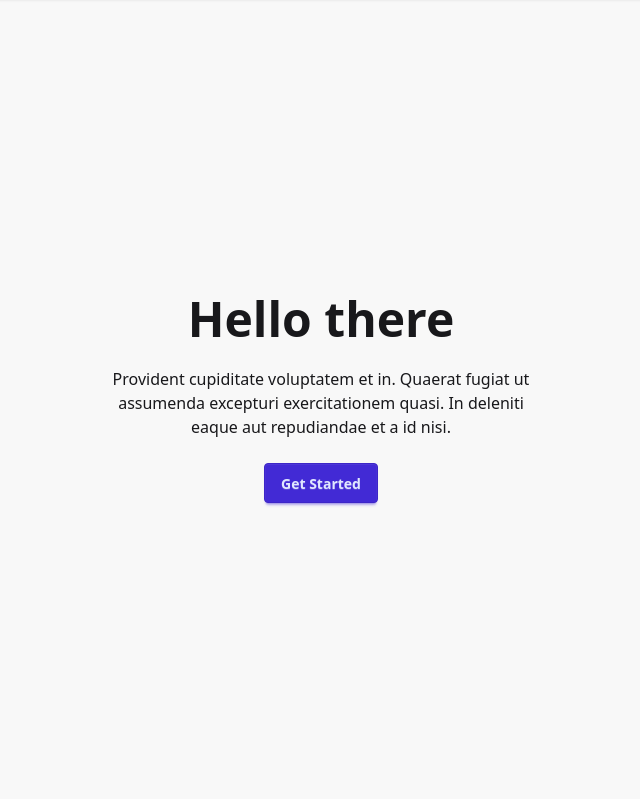
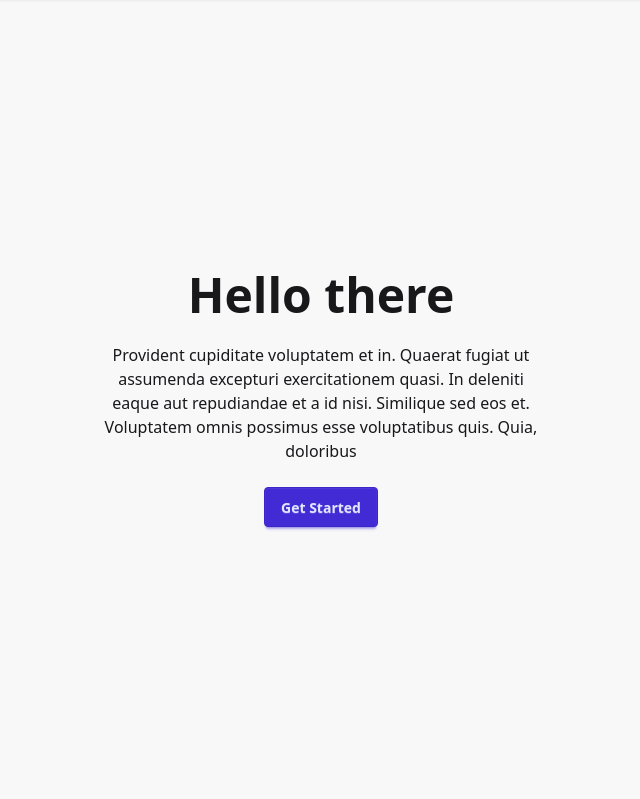
Before and after one commit to bfagundez/flask-boilerplate, a Flask app: page / in a window 1280 px wide. Shown: the part 66-865 px from the top of the page, without its empty margins (319-959 px from the left). Run offline with Flask 3, Linux system fonts and the light colour scheme; style sheets or scripts are compiled from the project's sources.

Commit message:
Boilerplated

```diff
--- a/templates/index.html
+++ b/templates/index.html
@@ -7,6 +7,7 @@
       <p class="py-6">
         Provident cupiditate voluptatem et in. Quaerat fugiat ut assumenda excepturi exercitationem
         quasi. In deleniti eaque aut repudiandae et a id nisi.
+        Similique sed eos et. Voluptatem omnis possimus esse voluptatibus quis. Quia, doloribus
       </p>
       <button class="btn btn-primary">Get Started</button>
     </div>
```
Also changed, not shown: README.md, package-lock.json, 1 other file.
